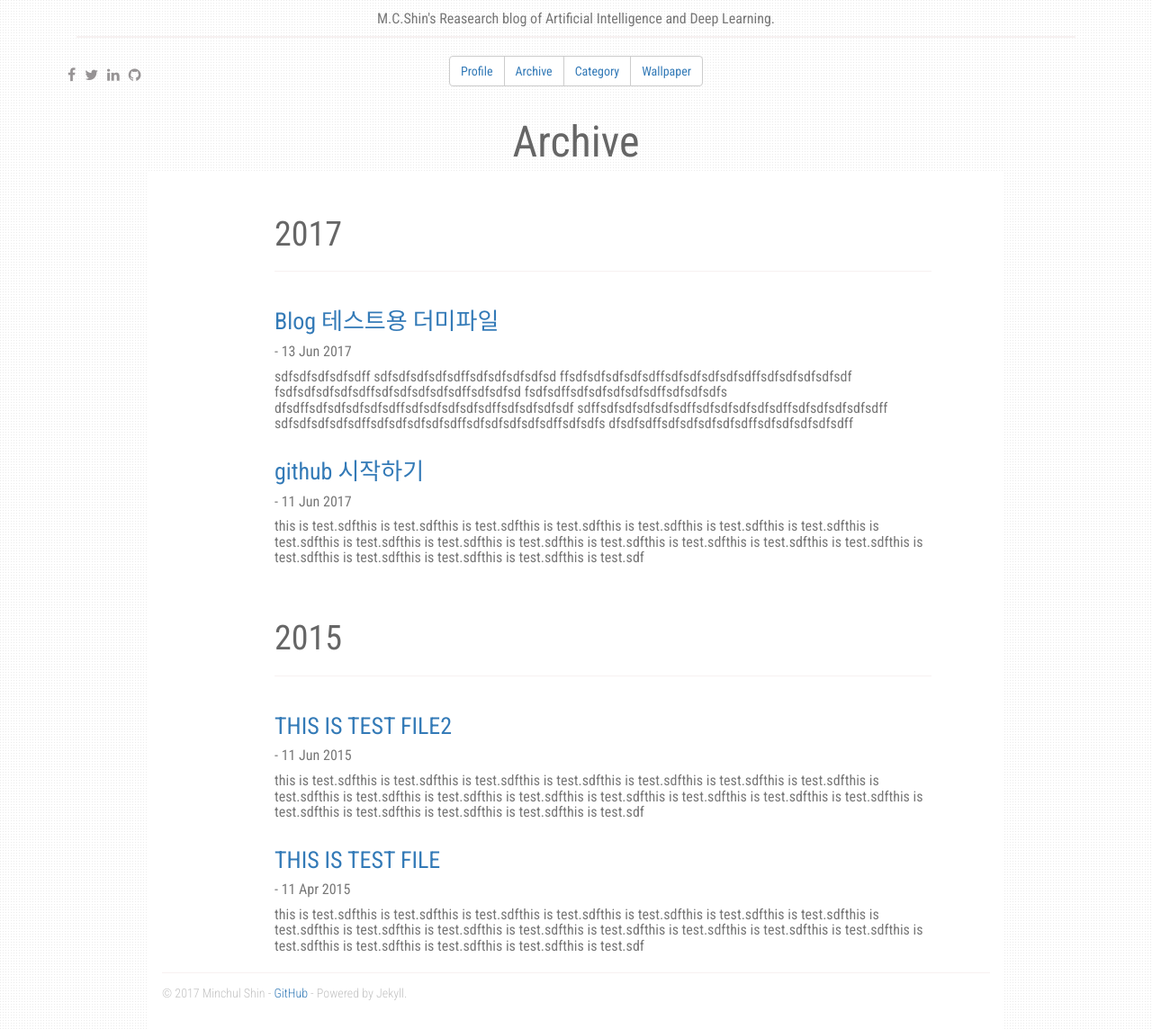
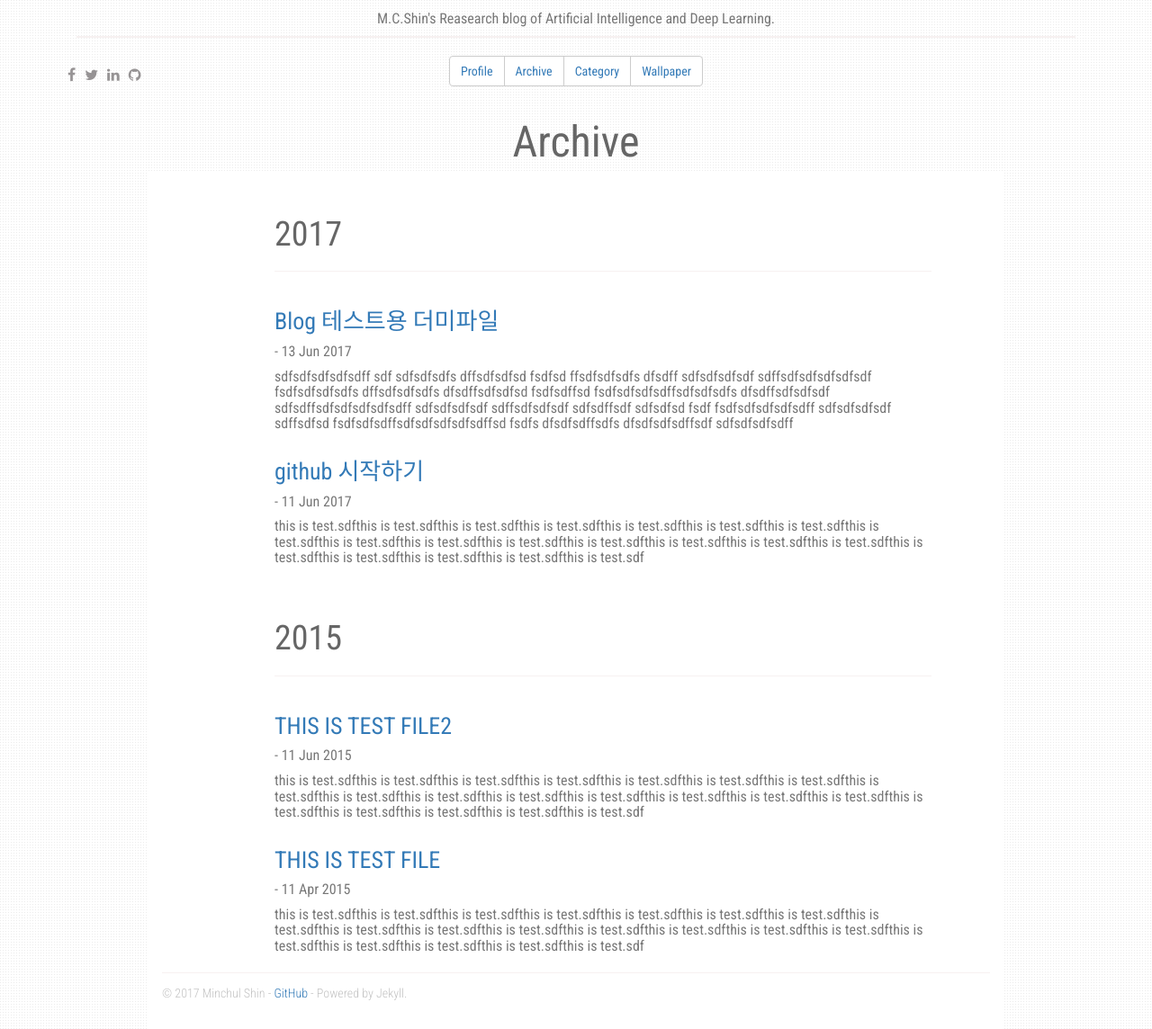
Before and after one commit to nashory/nashory.github.io, a Jekyll site: the page built from about.md, in a window 1280 px wide. Shown: the whole page at 90% size. Built offline with Jekyll 4.4.1, drawn with Linux system fonts in a browser that asks for light colours; nearby versions of some CDN libraries; grey boxes are pictures that could not be loaded.

```diff
--- a/_posts/2017-06-13-dummy-file.md
+++ b/_posts/2017-06-13-dummy-file.md
@@ -3,7 +3,7 @@ layout: post
 comments: true
 title:  "Blog 테스트용 더미파일"
 date:   2017-06-13 16:46:44 +0814
-description: sdfsdfsdfsdfsdff sdfsdfsdfsdfsdffsdfsdfsdfsdfsd ffsdfsdfsdfsdfsdffsdfsdfsdfsdfsdffsdfsdfsdfsdfsdf fsdfsdfsdfsdfsdffsdfsdfsdfsdfsdffsdfsdfsd fsdfsdffsdfsdfsdfsdfsdffsdfsdfsdfs dfsdffsdfsdfsdfsdfsdffsdfsdfsdfsdfsdffsdfsdfsdfsdf sdffsdfsdfsdfsdfsdffsdfsdfsdfsdfsdffsdfsdfsdfsdfsdff sdfsdfsdfsdfsdffsdfsdfsdfsdfsdffsdfsdfsdfsdfsdffsdfsdfs dfsdfsdffsdfsdfsdfsdfsdffsdfsdfsdfsdfsdff
+description: sdfsdfsdfsdfsdff sdf sdfsdfsdfs dffsdfsdfsd fsdfsd ffsdfsdfsdfs dfsdff sdfsdfsdfsdf sdffsdfsdfsdfsdfsdf fsdfsdfsdfsdfs dffsdfsdfsdfs dfsdffsdfsdfsd fsdfsdffsd fsdfsdfsdfsdffsdfsdfsdfs dfsdffsdfsdfsdf sdfsdffsdfsdfsdfsdfsdff sdfsdfsdfsdf sdffsdfsdfsdf sdfsdffsdf sdfsdfsd fsdf fsdfsdfsdfsdfsdff sdfsdfsdfsdf sdffsdfsd fsdfsdfsdffsdfsdfsdfsdfsdffsd fsdfs dfsdfsdffsdfs dfsdfsdfsdffsdf sdfsdfsdfsdff
 categories: jekyll music
 ---
 <s>You’ll find this post in your `_posts` directory. Go ahead and edit it and re-build the site to see your changes. You can rebuild the site in many different ways, but the most common way is to run `jekyll serve`, which launches a web server and auto-regenerates your site when a file is updated.</s>
```
